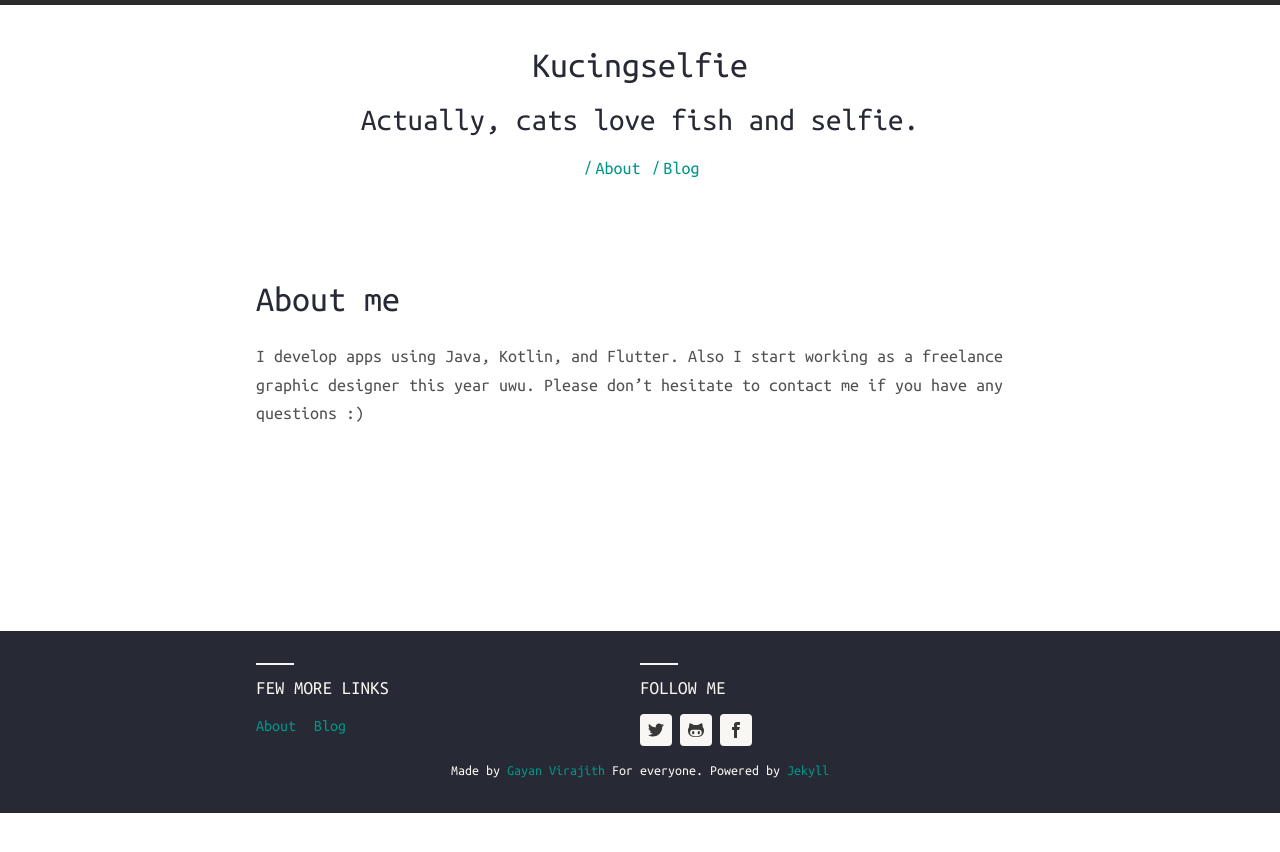
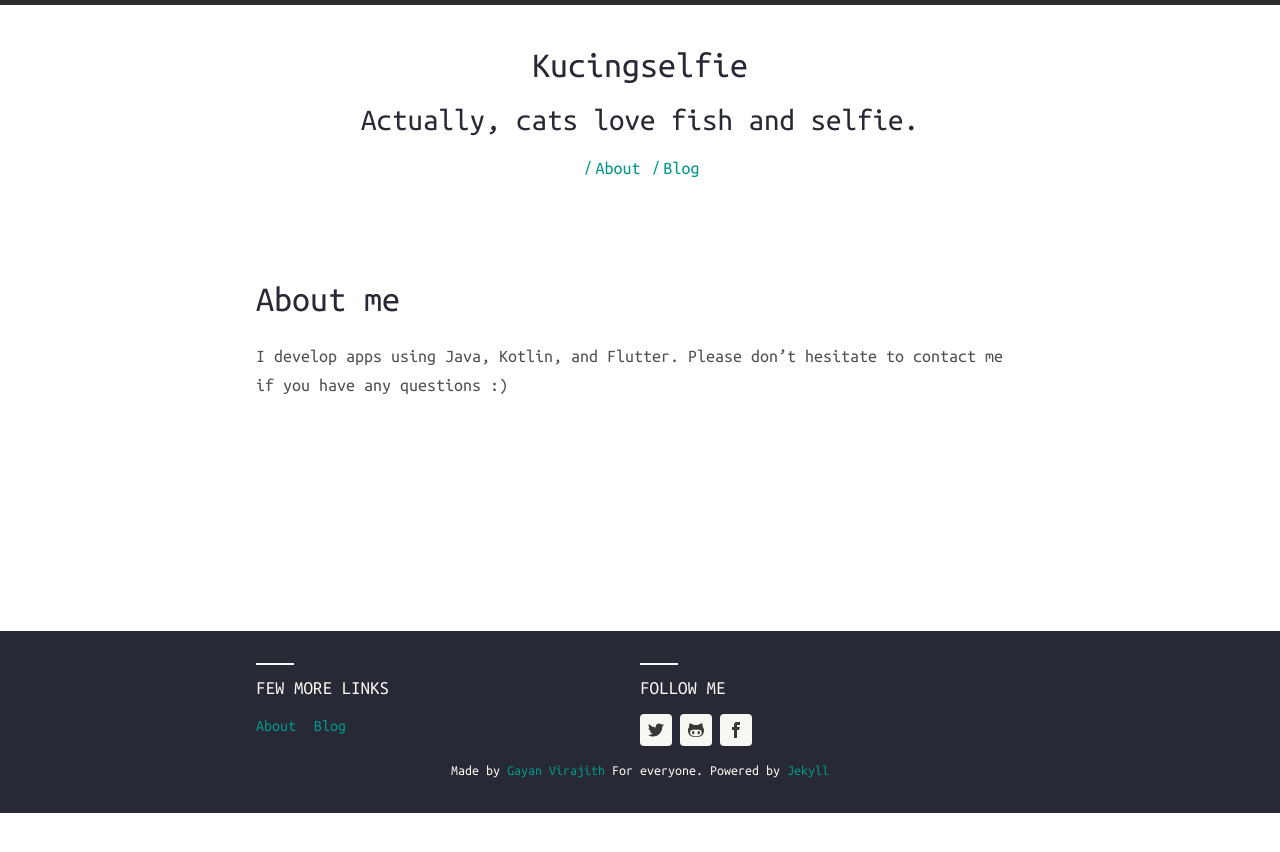
Before and after one commit to kucingselfie/kucingselfie.github.io, a Jekyll site: the page built from about.md, in a window 1280 px wide. Shown: the top 852 px of the page. Built offline with Jekyll 4.4.1, drawn with Linux system fonts in a browser that asks for light colours; nearby versions of some CDN libraries; comment, search, counter and statistics services are not loaded.

Commit message:
Update about.md

```diff
--- a/about.md
+++ b/about.md
@@ -4,4 +4,4 @@ title: About me
 permalink: /about/
 ---
 
-I develop apps using Java, Kotlin, and Flutter. Also I start working as a freelance graphic designer this year uwu. Please don't hesitate to contact me if you have any questions :)
+I develop apps using Java, Kotlin, and Flutter. Please don't hesitate to contact me if you have any questions :)
```
